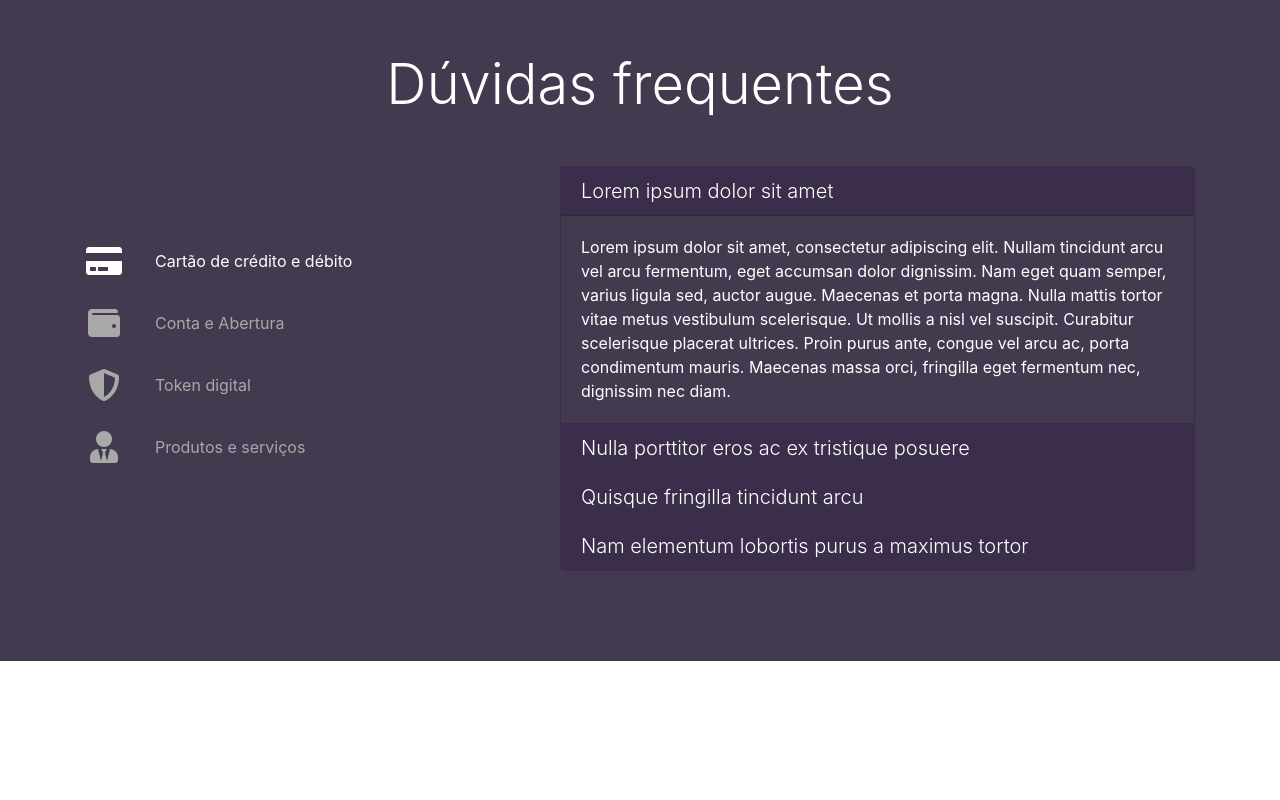
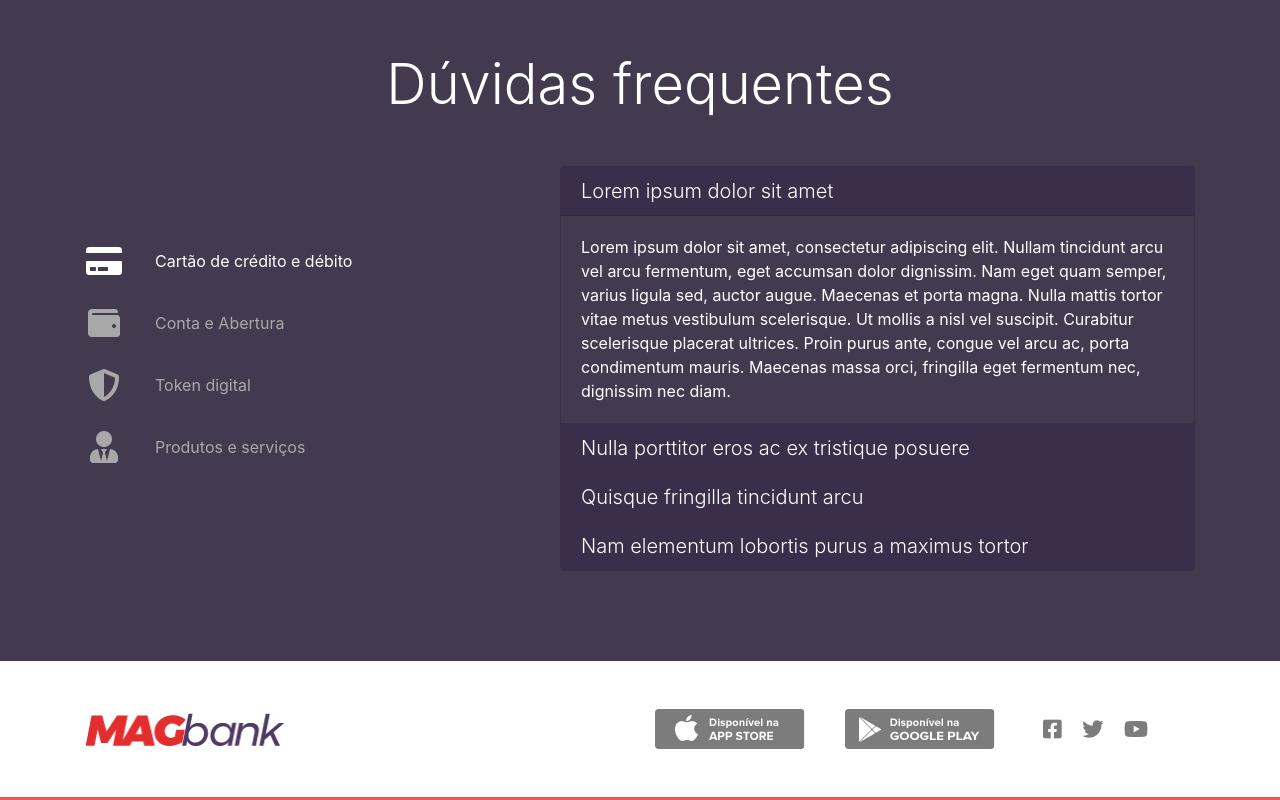
Before and after one commit to tnorbs/magbank, a website built with Parcel: page src/index.html in a window 1280 px wide. Shown: the part 2444-3244 px from the top of the page. Before the commit the page ends 3105 px from the top, so only its background shows below. Built offline with nearby package versions, Linux system fonts and the light colour scheme.

Commit message:
feat(mag-footer): Started footer section

```diff
--- a/package.json
+++ b/package.json
@@ -5,6 +5,8 @@
   "main": "index.js",
   "scripts": {
     "start": "npx parcel src/index.html",
+    "prebuild": "rm -rf dist/",
+    "build": "npx parcel build src/index.html",
     "test": "echo \"Error: no test specified\" && exit 1"
   },
   "keywords": [
--- a/src/index.html
+++ b/src/index.html
@@ -11,6 +11,7 @@
     <link rel="stylesheet"
         href="https://cdnjs.cloudflare.com/ajax/libs/font-awesome/5.12.0-1/css/fontawesome.min.css" />
     <link rel="stylesheet" href="https://cdnjs.cloudflare.com/ajax/libs/font-awesome/5.12.0-1/css/solid.min.css" />
+    <link rel="stylesheet" href="https://cdnjs.cloudflare.com/ajax/libs/font-awesome/5.12.0-1/css/brands.min.css">
     <link rel="stylesheet" href="style.css" />
 </head>
 
@@ -314,10 +315,30 @@
                 </div>
             </div>
         </section>
+    </main>
 
+    <footer class="mag-footer mag-border-bottom">
+        <div class="container">
+            <div class="row my-5 align-items-center">
+                <div class="col-12 col-md-6 text-align-center text-align-md-left">
+                    <img src="./assets/logo-mag-footer.png" alt="MagBank" width="200">
+                </div>
+                <div class="col-6 col-md-2 text-align-center">
+                    <img src="./assets/apple-store.png" alt="Disponível na Apple Store">
+                </div>
+                <div class="col-6 col-md-2 text-align-center">
+                    <img src="./assets/google-play.png" alt="Disponível no Google Play">
+                </div>
 
+                <div class="col-12 col-md-2 text-align-center">
+                    <i class="fab fa-facebook-square fa-lg mx-2"></i>
+                    <i class="fab fa-twitter fa-lg mx-2"></i>
+                    <i class="fab fa-youtube fa-lg mx-2"></i>
+                </div>
+            </div>
 
-    </main>
+        </div>
+    </section>
 
     <script src="https://code.jquery.com/jquery-3.4.1.slim.min.js"
         integrity="sha384-J6qa4849blE2+poT4WnyKhv5vZF5SrPo0iEjwBvKU7imGFAV0wwj1yYfoRSJoZ+n"
--- a/src/style.css
+++ b/src/style.css
@@ -131,6 +131,10 @@
     font-weight: 300;
 }
 
+.mag-footer {
+    color: #7c7c7c;
+}
+
 @media screen and (min-width: 768px) {
     .navbar-brand-mag {
         margin-right: 6.562rem;
```
Also changed, not shown: src/assets/apple-store.png (added), src/assets/google-play.png (added), src/assets/logo-mag-footer.png (added).
